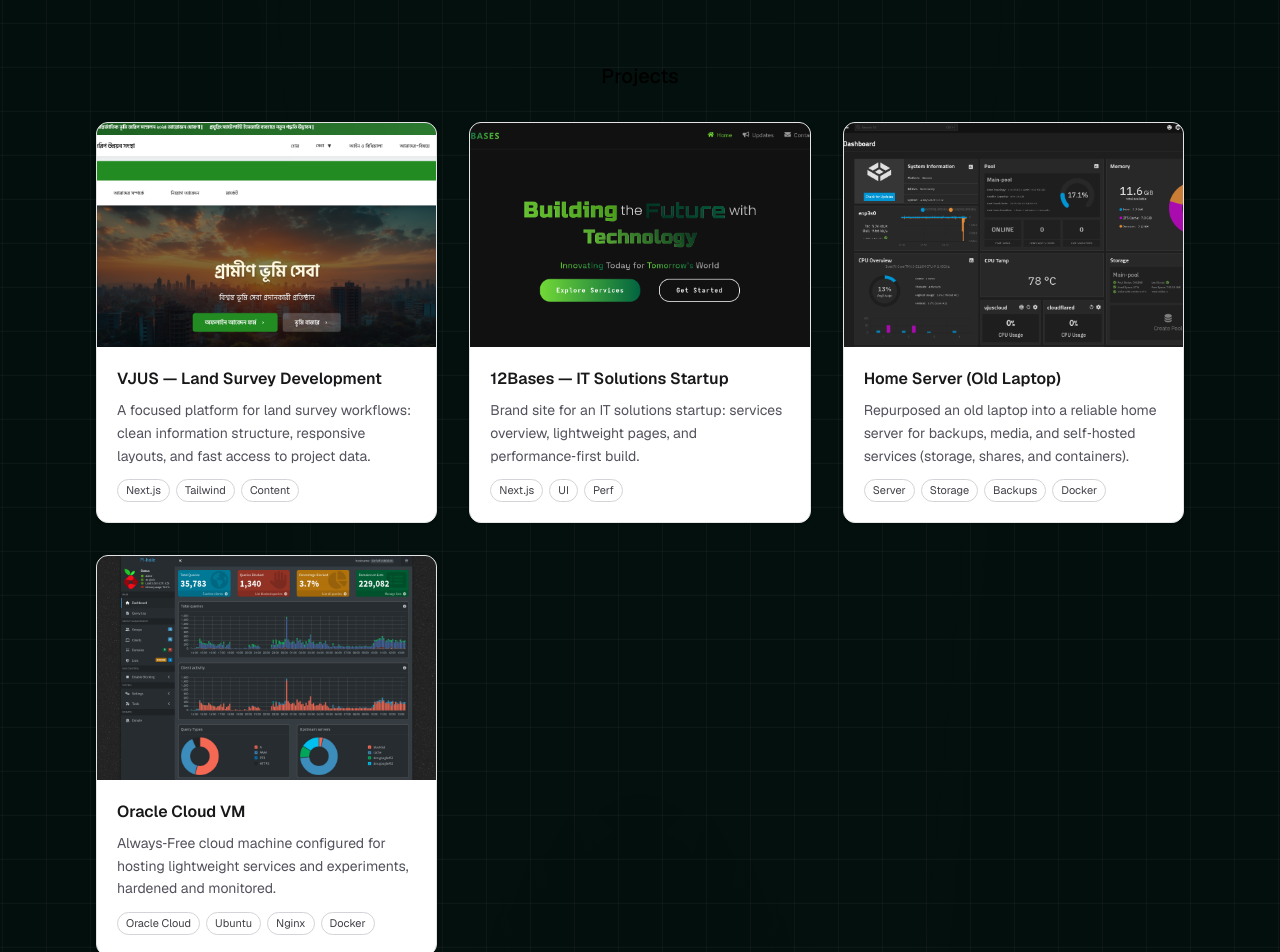
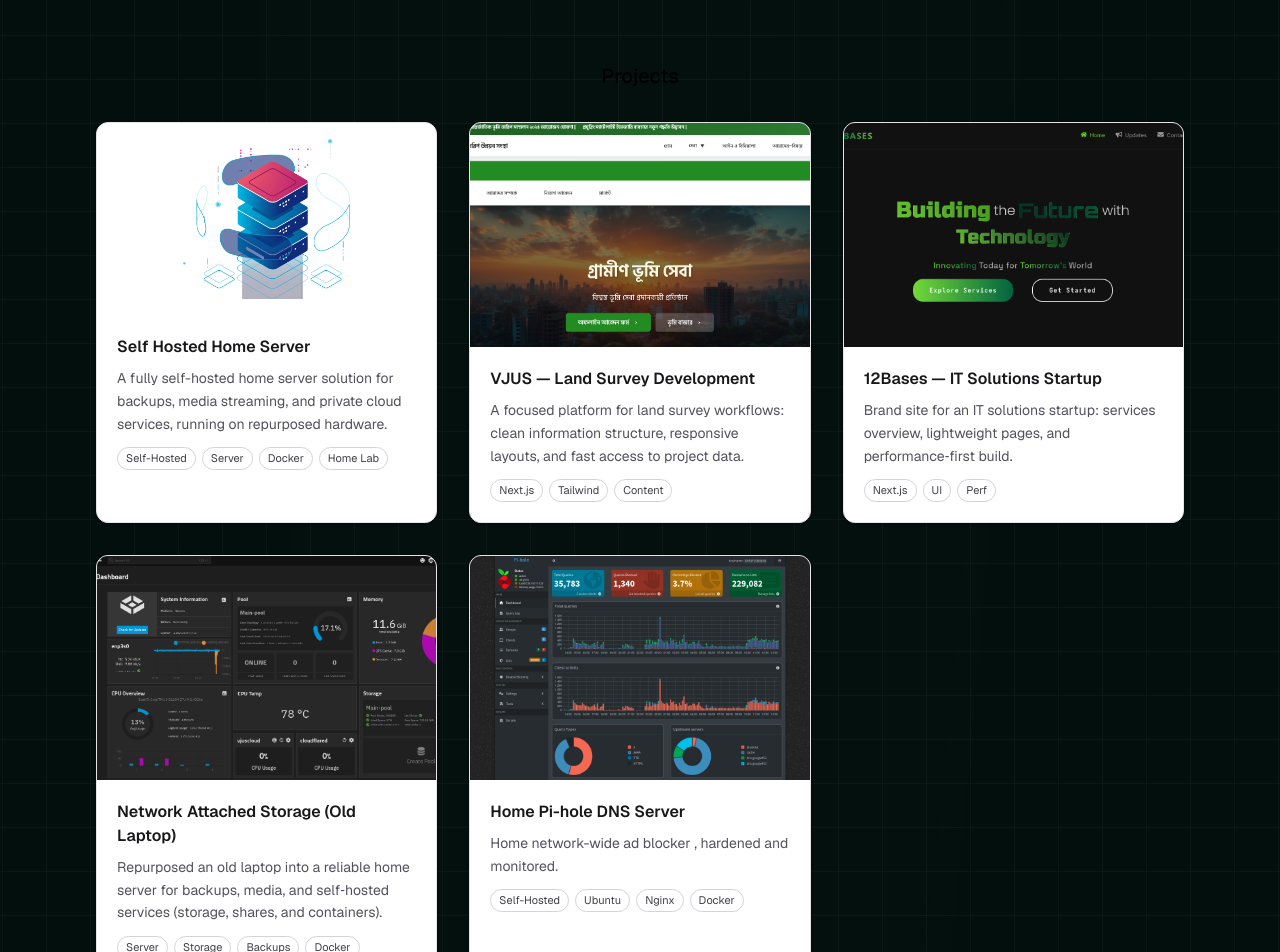
Before and after one commit to GALIB-Dev/portfolio-repo, a Next.js app: page / in a window 1280 px wide. Shown: the part 1160-2112 px from the top of the page. Built offline with nearby package versions, Linux system fonts and the light colour scheme.

Commit message:
fix: prevent empty image src in MinimalProjects, improve robustness

```diff
--- a/src/components/MinimalProjects.tsx
+++ b/src/components/MinimalProjects.tsx
@@ -8,6 +8,7 @@
 import truenasImg from "@/Image/truenas.png";
 import vjusImg from "@/Image/vjus.png";
 import twelveBasesImg from "@/Image/12bases.png";
+import selfHostedImg from "@/Image/self-hosted.png";
 
 type Project = {
   id: number;
@@ -20,6 +21,16 @@
 };
 
 const projects: Project[] = [
+  {
+    id: 0,
+    title: "Self Hosted Home Server",
+    slug: "self-hosted-home-server",
+    description:
+      "A fully self-hosted home server solution for backups, media streaming, and private cloud services, running on repurposed hardware.",
+    tags: ["Self-Hosted", "Server", "Docker", "Home Lab"],
+    live: undefined,
+    code: undefined,
+  },
   {
     id: 1,
     title: "VJUS — Land Survey Development",
@@ -42,7 +53,7 @@
   },
   {
     id: 3,
-    title: "Home Server (Old Laptop)",
+    title: "Network Attached Storage (Old Laptop)",
     slug: "home-server",
     description:
       "Repurposed an old laptop into a reliable home server for backups, media, and self‑hosted services (storage, shares, and containers).",
@@ -50,11 +61,11 @@
   },
   {
     id: 4,
-    title: "Oracle Cloud VM",
-    slug: "oracle-cloud",
+    title: "Home Pi-hole DNS Server",
+    slug: "home-pi-hole",
     description:
-      "Always‑Free cloud machine configured for hosting lightweight services and experiments, hardened and monitored.",
-    tags: ["Oracle Cloud", "Ubuntu", "Nginx", "Docker"],
+      "Home network-wide ad blocker , hardened and monitored.",
+    tags: ["Self-Hosted", "Ubuntu", "Nginx", "Docker"],
   },
 ];
 
@@ -62,18 +73,26 @@
   vjus: vjusImg,
   "12bases": twelveBasesImg,
   "home-server": truenasImg,
-  "oracle-cloud": firefoxImg,
+  "home-pi-hole": firefoxImg,
+  "self-hosted-home-server": selfHostedImg,
 };
 
 function ProjectImage({ title, slug }: { title: string; slug: string }) {
   const src = localImageMap[slug];
+  // Make self-hosted-home-server image smaller
+  const isSelfHosted = slug === "self-hosted-home-server";
+  if (!src) return null;
   return (
     <Image
       src={src}
       alt={title}
-      width={1200}
-      height={800}
-      className="w-full h-56 object-cover transition duration-300 ease-out"
+      width={isSelfHosted ? 200 : 1200}
+      height={isSelfHosted ? 120 : 800}
+      className={
+        isSelfHosted
+          ? "w-64 h-40 object-contain mx-auto my-4 transition duration-300 ease-out"
+          : "w-full h-56 object-cover transition duration-300 ease-out"
+      }
       priority={false}
     />
   );
```
Also changed, not shown: src/Image/self-hosted.png (added).
